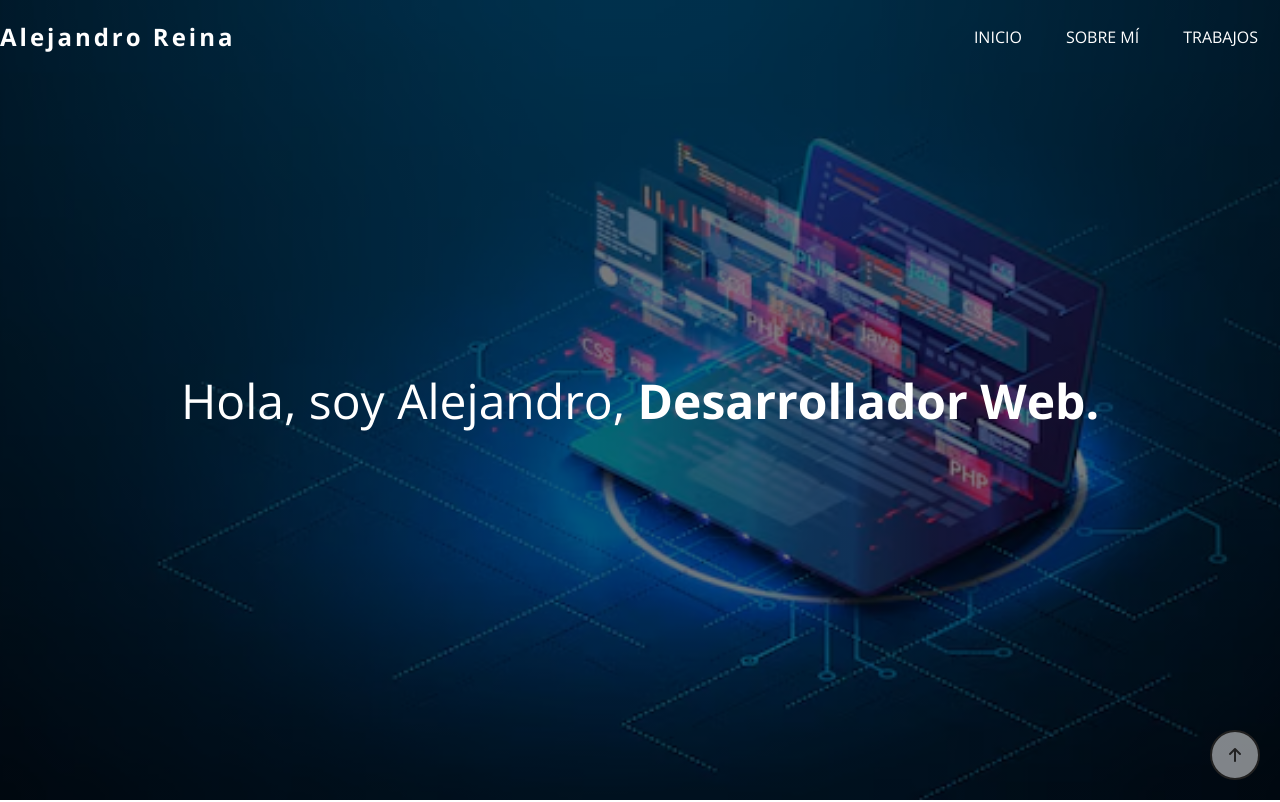
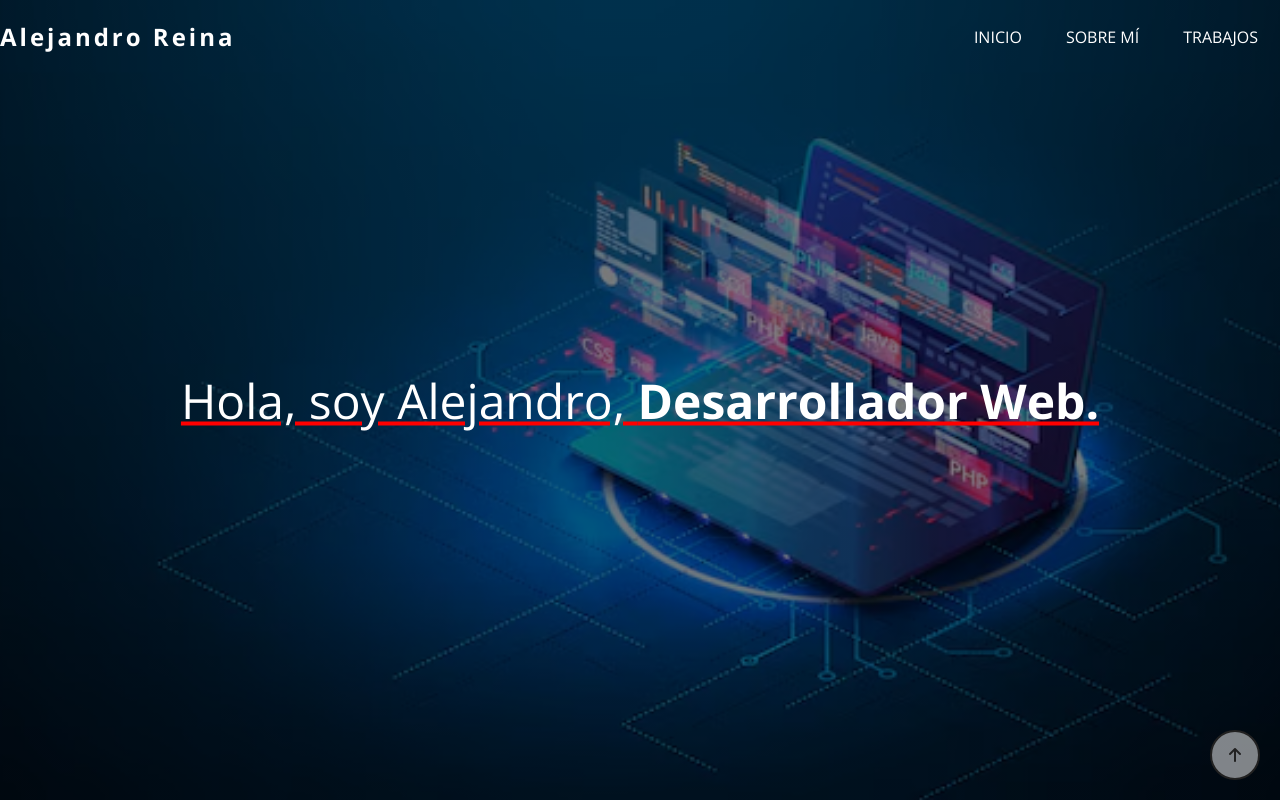
Before and after one commit to AlexRC002albarregas/Portfolio, a plain HTML site: page index.html in a window 1280 px wide. Shown: the top 802 px of the page. Drawn offline with nearby package versions, Linux system fonts and the light colour scheme.

Commit message:
Update style.css

```diff
--- a/style.css
+++ b/style.css
@@ -20,6 +20,12 @@ html{
 .contenido{
     max-width: 1300px;
     margin: auto;
+}
+
+.contenido h2{
+    text-align: center;
+    margin-bottom: 50px;
+    text-decoration: underline red;
 }
 /* ENCABEZADO */
 header{
```
